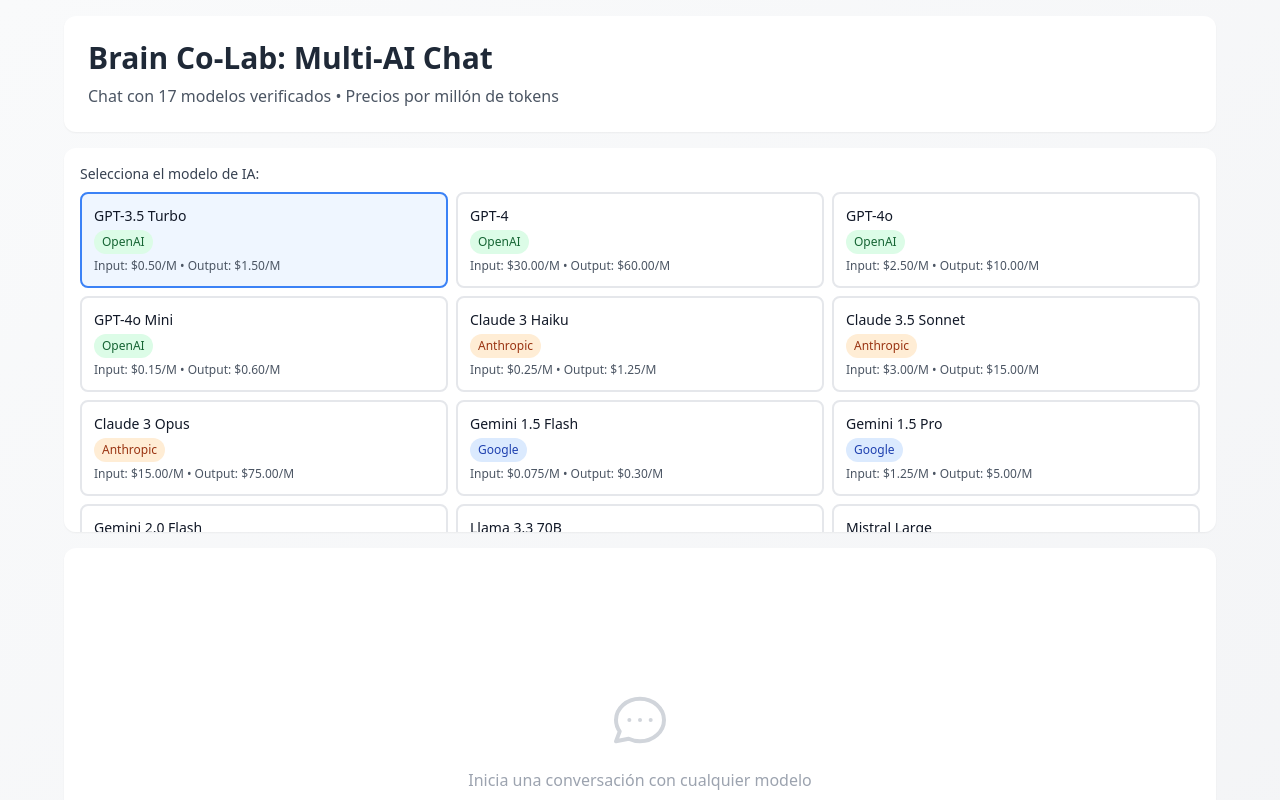
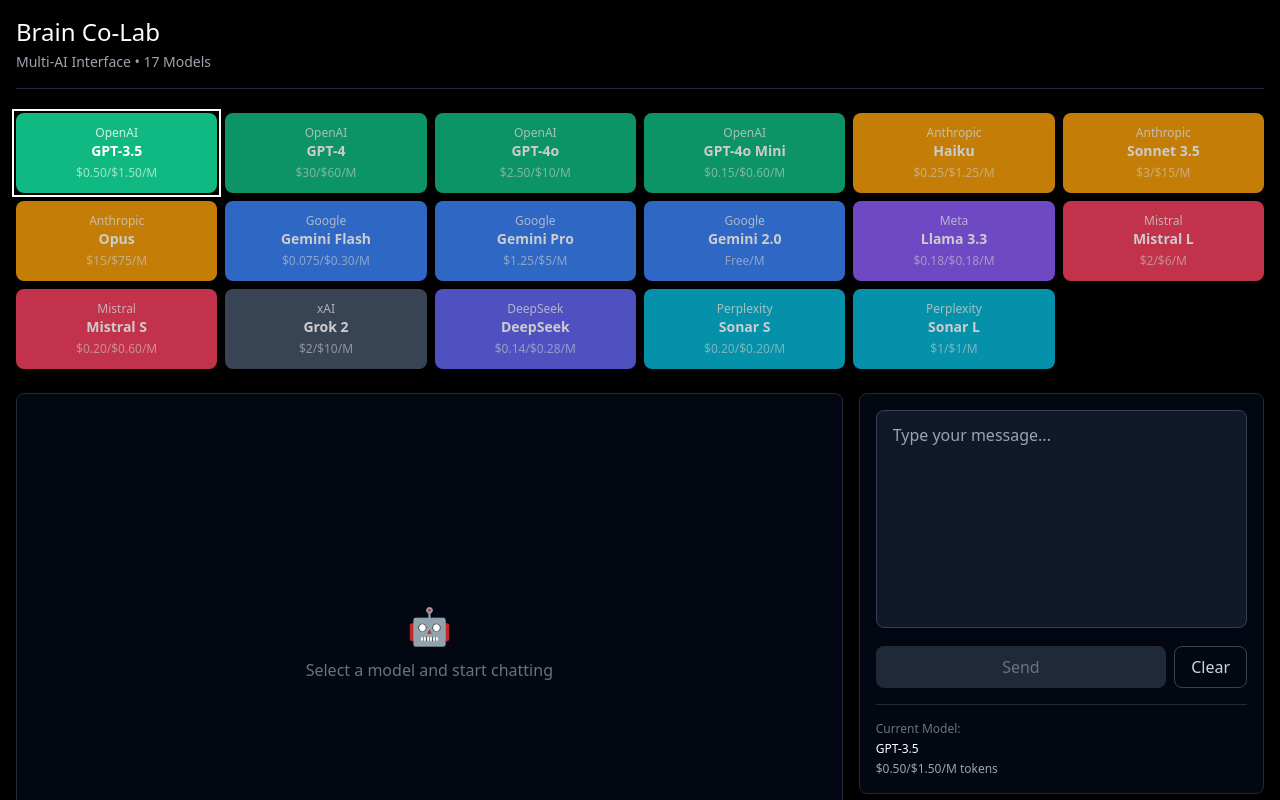
Before and after one commit to aaprosperi/braincolab, a Next.js app: page /multiAI in a window 1280 px wide. Shown: the top 800 px of the page. Built offline with nearby package versions, Linux system fonts and the light colour scheme.

Commit message:
Fix landing page to be minimal and update multiAI with modern tech design

```diff
--- a/pages/index.js
+++ b/pages/index.js
@@ -1,37 +1,14 @@
 export default function Home() {
   return (
-    <div className="min-h-screen bg-gradient-to-br from-purple-900 via-blue-900 to-indigo-900">
-      <div className="container mx-auto px-4 py-16">
-        <header className="text-center mb-16">
-          <h1 className="text-6xl font-bold text-white mb-4">Brain Co-Lab</h1>
-          <p className="text-xl text-gray-300">Colabora con las mejores IAs del mundo en un solo lugar</p>
-        </header>
-
-        <div className="grid md:grid-cols-3 gap-8 mb-16">
-          <div className="bg-white/10 backdrop-blur-lg rounded-lg p-6 text-white">
-            <h3 className="text-2xl font-semibold mb-4">🚀 Multi-AI Chat</h3>
-            <p className="mb-4">Interactúa con GPT-4, Claude, y Gemini simultáneamente</p>
-            <a href="/multiAI" className="inline-block bg-blue-600 hover:bg-blue-700 px-6 py-3 rounded-lg transition-colors">
-              Comenzar Chat
-            </a>
-          </div>
-
-          <div className="bg-white/10 backdrop-blur-lg rounded-lg p-6 text-white">
-            <h3 className="text-2xl font-semibold mb-4">⚡ Respuestas Instantáneas</h3>
-            <p>Obtén respuestas de múltiples modelos de IA al mismo tiempo</p>
-          </div>
-
-          <div className="bg-white/10 backdrop-blur-lg rounded-lg p-6 text-white">
-            <h3 className="text-2xl font-semibold mb-4">🔒 Seguro y Privado</h3>
-            <p>Tus conversaciones están protegidas con encriptación de extremo a extremo</p>
-          </div>
-        </div>
-
-        <div className="text-center">
-          <a href="/multiAI" className="inline-block bg-gradient-to-r from-blue-600 to-purple-600 hover:from-blue-700 hover:to-purple-700 text-white text-xl px-10 py-4 rounded-full transition-all transform hover:scale-105">
-            Iniciar Brain Co-Lab
-          </a>
-        </div>
+    <div className="min-h-screen bg-white flex items-center justify-center">
+      <div className="text-center">
+        <h1 className="text-5xl font-light text-black mb-8">Brain co-lab</h1>
+        <a
+          href="/multiAI"
+          className="inline-block px-8 py-3 bg-black text-white rounded-md hover:bg-gray-800 transition-colors"
+        >
+          Brain co-lab
+        </a>
       </div>
     </div>
   )
--- a/pages/multiAI.js
+++ b/pages/multiAI.js
@@ -9,30 +9,30 @@
 
   const models = [
     // OpenAI
-    { id: 'gpt-3.5-turbo', name: 'GPT-3.5 Turbo', provider: 'OpenAI', price: 'Input: $0.50/M • Output: $1.50/M' },
-    { id: 'gpt-4', name: 'GPT-4', provider: 'OpenAI', price: 'Input: $30.00/M • Output: $60.00/M' },
-    { id: 'gpt-4o', name: 'GPT-4o', provider: 'OpenAI', price: 'Input: $2.50/M • Output: $10.00/M' },
-    { id: 'gpt-4o-mini', name: 'GPT-4o Mini', provider: 'OpenAI', price: 'Input: $0.15/M • Output: $0.60/M' },
+    { id: 'gpt-3.5-turbo', name: 'GPT-3.5', provider: 'OpenAI', price: '$0.50/$1.50' },
+    { id: 'gpt-4', name: 'GPT-4', provider: 'OpenAI', price: '$30/$60' },
+    { id: 'gpt-4o', name: 'GPT-4o', provider: 'OpenAI', price: '$2.50/$10' },
+    { id: 'gpt-4o-mini', name: 'GPT-4o Mini', provider: 'OpenAI', price: '$0.15/$0.60' },
     // Anthropic
-    { id: 'anthropic/claude-3-haiku-20240307', name: 'Claude 3 Haiku', provider: 'Anthropic', price: 'Input: $0.25/M • Output: $1.25/M' },
-    { id: 'anthropic/claude-3-5-sonnet-20241022', name: 'Claude 3.5 Sonnet', provider: 'Anthropic', price: 'Input: $3.00/M • Output: $15.00/M' },
-    { id: 'anthropic/claude-3-opus-20240229', name: 'Claude 3 Opus', provider: 'Anthropic', price: 'Input: $15.00/M • Output: $75.00/M' },
+    { id: 'anthropic/claude-3-haiku-20240307', name: 'Haiku', provider: 'Anthropic', price: '$0.25/$1.25' },
+    { id: 'anthropic/claude-3-5-sonnet-20241022', name: 'Sonnet 3.5', provider: 'Anthropic', price: '$3/$15' },
+    { id: 'anthropic/claude-3-opus-20240229', name: 'Opus', provider: 'Anthropic', price: '$15/$75' },
     // Google
-    { id: 'google/gemini-1.5-flash', name: 'Gemini 1.5 Flash', provider: 'Google', price: 'Input: $0.075/M • Output: $0.30/M' },
-    { id: 'google/gemini-1.5-pro', name: 'Gemini 1.5 Pro', provider: 'Google', price: 'Input: $1.25/M • Output: $5.00/M' },
-    { id: 'google/gemini-2.0-flash-exp', name: 'Gemini 2.0 Flash', provider: 'Google', price: 'Gratis (experimental)' },
+    { id: 'google/gemini-1.5-flash', name: 'Gemini Flash', provider: 'Google', price: '$0.075/$0.30' },
+    { id: 'google/gemini-1.5-pro', name: 'Gemini Pro', provider: 'Google', price: '$1.25/$5' },
+    { id: 'google/gemini-2.0-flash-exp', name: 'Gemini 2.0', provider: 'Google', price: 'Free' },
     // Meta
-    { id: 'meta/llama-3.3-70b-instruct', name: 'Llama 3.3 70B', provider: 'Meta', price: 'Input: $0.18/M • Output: $0.18/M' },
+    { id: 'meta/llama-3.3-70b-instruct', name: 'Llama 3.3', provider: 'Meta', price: '$0.18/$0.18' },
     // Mistral
-    { id: 'mistral/mistral-large-latest', name: 'Mistral Large', provider: 'Mistral', price: 'Input: $2.00/M • Output: $6.00/M' },
-    { id: 'mistral/mistral-small-latest', name: 'Mistral Small', provider: 'Mistral', price: 'Input: $0.20/M • Output: $0.60/M' },
+    { id: 'mistral/mistral-large-latest', name: 'Mistral L', provider: 'Mistral', price: '$2/$6' },
+    { id: 'mistral/mistral-small-latest', name: 'Mistral S', provider: 'Mistral', price: '$0.20/$0.60' },
     // xAI
-    { id: 'xai/grok-2-1212', name: 'Grok 2', provider: 'xAI', price: 'Input: $2.00/M • Output: $10.00/M' },
+    { id: 'xai/grok-2-1212', name: 'Grok 2', provider: 'xAI', price: '$2/$10' },
     // DeepSeek
-    { id: 'deepseek/deepseek-chat', name: 'DeepSeek Chat', provider: 'DeepSeek', price: 'Input: $0.14/M • Output: $0.28/M' },
+    { id: 'deepseek/deepseek-chat', name: 'DeepSeek', provider: 'DeepSeek', price: '$0.14/$0.28' },
     // Perplexity
-    { id: 'perplexity/llama-3.1-sonar-small-128k-online', name: 'Sonar Small (Online)', provider: 'Perplexity', price: 'Input: $0.20/M • Output: $0.20/M' },
-    { id: 'perplexity/llama-3.1-sonar-large-128k-online', name: 'Sonar Large (Online)', provider: 'Perplexity', price: 'Input: $1.00/M • Output: $1.00/M' },
+    { id: 'perplexity/llama-3.1-sonar-small-128k-online', name: 'Sonar S', provider: 'Perplexity', price: '$0.20/$0.20' },
+    { id: 'perplexity/llama-3.1-sonar-large-128k-online', name: 'Sonar L', provider: 'Perplexity', price: '$1/$1' },
   ];
 
   const scrollToBottom = () => {
@@ -110,63 +110,64 @@
     setMessages([]);
   };
 
-  const getModelBadgeColor = (provider) => {
-    switch(provider) {
-      case 'OpenAI': return 'bg-green-100 text-green-800';
-      case 'Anthropic': return 'bg-orange-100 text-orange-800';
-      case 'Google': return 'bg-blue-100 text-blue-800';
-      case 'Meta': return 'bg-purple-100 text-purple-800';
-      case 'Mistral': return 'bg-pink-100 text-pink-800';
-      case 'xAI': return 'bg-gray-100 text-gray-800';
-      case 'Perplexity': return 'bg-cyan-100 text-cyan-800';
-      case 'DeepSeek': return 'bg-indigo-100 text-indigo-800';
-      default: return 'bg-gray-100 text-gray-800';
-    }
+  const getProviderStyles = (provider) => {
+    const styles = {
+      'OpenAI': 'bg-emerald-500 hover:bg-emerald-600',
+      'Anthropic': 'bg-amber-500 hover:bg-amber-600',
+      'Google': 'bg-blue-500 hover:bg-blue-600',
+      'Meta': 'bg-violet-500 hover:bg-violet-600',
+      'Mistral': 'bg-rose-500 hover:bg-rose-600',
+      'xAI': 'bg-slate-600 hover:bg-slate-700',
+      'Perplexity': 'bg-cyan-500 hover:bg-cyan-600',
+      'DeepSeek': 'bg-indigo-500 hover:bg-indigo-600'
+    };
+    return styles[provider] || 'bg-gray-500 hover:bg-gray-600';
   };
 
   return (
-    <div className="min-h-screen bg-gradient-to-br from-gray-50 to-gray-100 p-4">
-      <div className="max-w-6xl mx-auto">
-        <div className="bg-white rounded-xl shadow-sm p-6 mb-4">
-          <h1 className="text-3xl font-bold text-gray-800 mb-2">Brain Co-Lab: Multi-AI Chat</h1>
-          <p className="text-gray-600">Chat con 17 modelos verificados • Precios por millón de tokens</p>
+    <div className="min-h-screen bg-black text-white">
+      <div className="max-w-7xl mx-auto p-4">
+        {/* Header */}
+        <div className="mb-6 border-b border-gray-800 pb-4">
+          <h1 className="text-2xl font-light">Brain Co-Lab</h1>
+          <p className="text-sm text-gray-400 mt-1">Multi-AI Interface • 17 Models</p>
         </div>
 
-        <div className="bg-white rounded-xl shadow-sm p-4 mb-4 max-h-96 overflow-y-auto">
-          <label className="block text-sm font-medium text-gray-700 mb-2">
-            Selecciona el modelo de IA:
-          </label>
-          <div className="grid grid-cols-1 md:grid-cols-2 lg:grid-cols-3 gap-2">
+        {/* Model Grid */}
+        <div className="mb-6">
+          <div className="grid grid-cols-2 sm:grid-cols-3 md:grid-cols-4 lg:grid-cols-6 gap-2">
             {models.map((model) => (
               <button
                 key={model.id}
                 onClick={() => setSelectedModel(model.id)}
-                className={`p-3 rounded-lg border-2 transition-all text-left ${
+                className={`relative group transition-all duration-200 ${
                   selectedModel === model.id
-                    ? 'border-blue-500 bg-blue-50'
-                    : 'border-gray-200 hover:border-gray-300 hover:bg-gray-50'
+                    ? 'ring-2 ring-white ring-offset-2 ring-offset-black'
+                    : ''
                 }`}
               >
-                <div className="text-sm font-medium text-gray-900">{model.name}</div>
-                <div className={`inline-block px-2 py-1 mt-1 text-xs rounded-full ${getModelBadgeColor(model.provider)}`}>
-                  {model.provider}
-                </div>
-                <div className="text-xs text-gray-600 mt-1">
-                  {model.price}
+                <div className={`p-3 rounded-lg ${getProviderStyles(model.provider)} ${
+                  selectedModel === model.id ? 'opacity-100' : 'opacity-80'
+                }`}>
+                  <div className="text-xs font-medium opacity-80">{model.provider}</div>
+                  <div className="text-sm font-bold">{model.name}</div>
+                  <div className="text-xs opacity-60 mt-1">{model.price}/M</div>
                 </div>
               </button>
             ))}
           </div>
         </div>
 
-        <div className="bg-white rounded-xl shadow-sm p-4 mb-4 h-96 overflow-y-auto">
+        {/* Chat Container */}
+        <div className="grid grid-cols-1 lg:grid-cols-3 gap-4">
+          {/* Messages Area */}
+          <div className="lg:col-span-2 bg-gray-950 rounded-lg border border-gray-800">
+            <div className="h-[500px] overflow-y-auto p-4">
               {messages.length === 0 ? (
-            <div className="flex items-center justify-center h-full text-gray-400">
+                <div className="flex items-center justify-center h-full text-gray-500">
                   <div className="text-center">
-                <svg className="w-16 h-16 mx-auto mb-4 text-gray-300" fill="none" stroke="currentColor" viewBox="0 0 24 24">
-                  <path strokeLinecap="round" strokeLinejoin="round" strokeWidth={1.5} d="M8 12h.01M12 12h.01M16 12h.01M21 12c0 4.418-4.03 8-9 8a9.863 9.863 0 01-4.255-.949L3 20l1.395-3.72C3.512 15.042 3 13.574 3 12c0-4.418 4.03-8 9-8s9 3.582 9 8z" />
-                </svg>
-                <p>Inicia una conversación con cualquier modelo</p>
+                    <div className="text-4xl mb-3">🤖</div>
+                    <p>Select a model and start chatting</p>
                   </div>
                 </div>
               ) : (
@@ -176,34 +177,29 @@
                       key={index}
                       className={`flex ${message.role === 'user' ? 'justify-end' : 'justify-start'}`}
                     >
-                  <div
-                    className={`max-w-xs md:max-w-md lg:max-w-lg px-4 py-3 rounded-2xl ${
+                      <div className={`max-w-[80%] rounded-lg px-4 py-2 ${
                         message.role === 'user'
-                        ? 'bg-blue-500 text-white'
+                          ? 'bg-white text-black'
                           : message.isError
-                        ? 'bg-red-100 text-red-800'
-                        : 'bg-gray-100 text-gray-800'
-                    }`}
-                  >
+                          ? 'bg-red-900 text-red-100'
+                          : 'bg-gray-800 text-gray-100'
+                      }`}>
                         {message.role === 'assistant' && message.model && (
-                      <div className="text-xs opacity-75 mb-1">
+                          <div className="text-xs opacity-60 mb-1">
                             {models.find(m => m.id === message.model)?.name || message.model}
                           </div>
                         )}
-                    <div className="whitespace-pre-wrap break-words">{message.content}</div>
-                    <div className="text-xs opacity-60 mt-1">
-                      {new Date(message.timestamp).toLocaleTimeString()}
-                    </div>
+                        <div className="text-sm whitespace-pre-wrap break-words">{message.content}</div>
                       </div>
                     </div>
                   ))}
                   {isLoading && (
                     <div className="flex justify-start">
-                  <div className="bg-gray-100 px-4 py-3 rounded-2xl">
-                    <div className="flex space-x-2">
-                      <div className="w-2 h-2 bg-gray-400 rounded-full animate-bounce" style={{ animationDelay: '0ms' }}></div>
-                      <div className="w-2 h-2 bg-gray-400 rounded-full animate-bounce" style={{ animationDelay: '150ms' }}></div>
-                      <div className="w-2 h-2 bg-gray-400 rounded-full animate-bounce" style={{ animationDelay: '300ms' }}></div>
+                      <div className="bg-gray-800 rounded-lg px-4 py-2">
+                        <div className="flex space-x-1">
+                          <div className="w-2 h-2 bg-gray-400 rounded-full animate-pulse"></div>
+                          <div className="w-2 h-2 bg-gray-400 rounded-full animate-pulse" style={{ animationDelay: '0.2s' }}></div>
+                          <div className="w-2 h-2 bg-gray-400 rounded-full animate-pulse" style={{ animationDelay: '0.4s' }}></div>
                         </div>
                       </div>
                     </div>
@@ -212,36 +208,50 @@
                 </div>
               )}
             </div>
+          </div>
 
-        <div className="bg-white rounded-xl shadow-sm p-4">
-          <div className="flex space-x-2">
+          {/* Input Area */}
+          <div className="lg:col-span-1">
+            <div className="bg-gray-950 rounded-lg border border-gray-800 p-4">
               <textarea
                 value={inputMessage}
                 onChange={(e) => setInputMessage(e.target.value)}
                 onKeyPress={handleKeyPress}
-              placeholder="Escribe tu mensaje aquí..."
-              className="flex-1 px-4 py-3 border border-gray-300 rounded-lg focus:outline-none focus:ring-2 focus:ring-blue-500 resize-none"
-              rows="3"
+                placeholder="Type your message..."
+                className="w-full bg-gray-900 text-white border border-gray-700 rounded-lg px-4 py-3 focus:outline-none focus:border-gray-500 resize-none"
+                rows="8"
                 disabled={isLoading}
               />
-            <div className="flex flex-col space-y-2">
+              <div className="flex space-x-2 mt-3">
                 <button
                   onClick={handleSendMessage}
                   disabled={isLoading || !inputMessage.trim()}
-                className={`px-6 py-2 rounded-lg font-medium transition-colors ${
+                  className={`flex-1 py-2 px-4 rounded-lg font-medium transition-colors ${
                     isLoading || !inputMessage.trim()
-                    ? 'bg-gray-300 text-gray-500 cursor-not-allowed'
-                    : 'bg-blue-500 text-white hover:bg-blue-600'
+                      ? 'bg-gray-800 text-gray-500 cursor-not-allowed'
+                      : 'bg-white text-black hover:bg-gray-200'
                   }`}
                 >
-                {isLoading ? 'Enviando...' : 'Enviar'}
+                  {isLoading ? 'Sending...' : 'Send'}
                 </button>
                 <button
                   onClick={clearChat}
-                className="px-6 py-2 border border-gray-300 rounded-lg text-gray-700 hover:bg-gray-50 transition-colors"
+                  className="px-4 py-2 border border-gray-700 rounded-lg text-gray-300 hover:bg-gray-900 transition-colors"
                 >
-                Limpiar
+                  Clear
                 </button>
+              </div>
+              <div className="mt-4 pt-4 border-t border-gray-800">
+                <div className="text-xs text-gray-500">
+                  <div>Current Model:</div>
+                  <div className="text-white font-medium mt-1">
+                    {models.find(m => m.id === selectedModel)?.name}
+                  </div>
+                  <div className="text-gray-400 mt-1">
+                    {models.find(m => m.id === selectedModel)?.price}/M tokens
+                  </div>
+                </div>
+              </div>
             </div>
           </div>
         </div>
```
Lines whose indentation alone changed are shown as unchanged.
